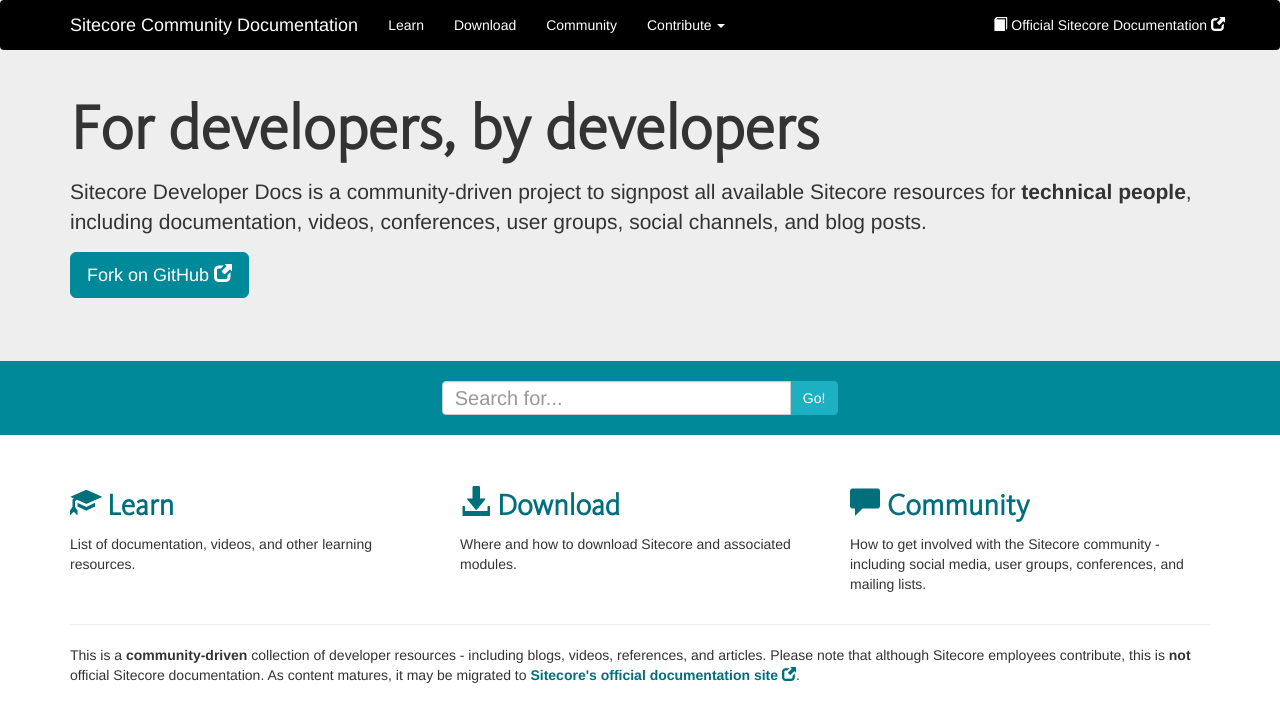
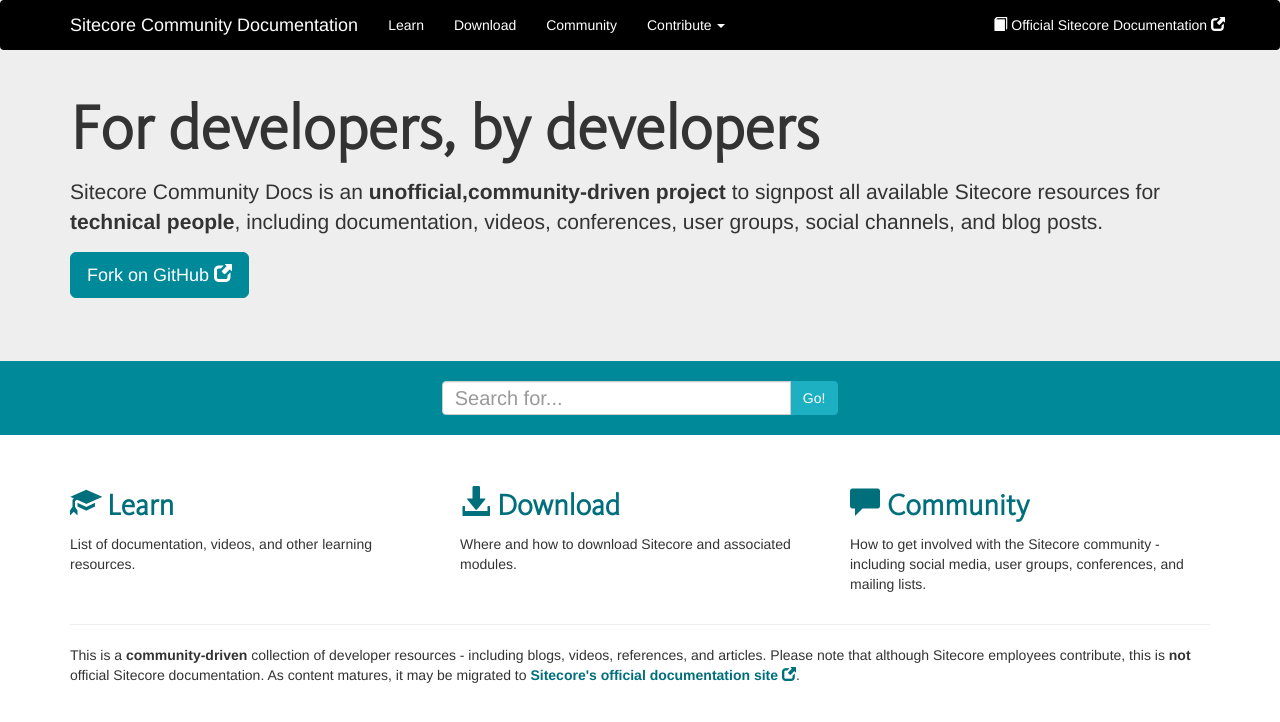
Before and after one commit to Sitecore-Community/docs, a Jekyll site: the page built from index.html, in a window 1280 px wide. Shown: the top 722 px of the page. Built offline with Jekyll 4.4.1, drawn with Linux system fonts in a browser that asks for light colours; nearby versions of some CDN libraries; a script that is not in the unit is left out; the list of posts is cut into pages by our own code.

Commit message:
Updated header to re-emphasize unofficial.

```diff
--- a/_includes/site_header.html
+++ b/_includes/site_header.html
@@ -59,7 +59,7 @@
 <div class="jumbotron">
       <div class="container">
         <h1>For developers, by developers</h1>
-        <p>Sitecore Developer Docs is a <storng>community-driven project</strong> to signpost all available Sitecore resources for <strong>technical people</strong>, including documentation, videos, conferences, user groups, social channels, and blog posts.</p>
+        <p>Sitecore Community Docs is an  <strong>unofficial,community-driven project</strong> to signpost all available Sitecore resources for <strong>technical people</strong>, including documentation, videos, conferences, user groups, social channels, and blog posts.</p>
         <p><a class="btn btn-default btn-lg" href="https://github.com/sitecore-community/docs" role="button">Fork on GitHub</a></p>
       </div>
     </div>
```
